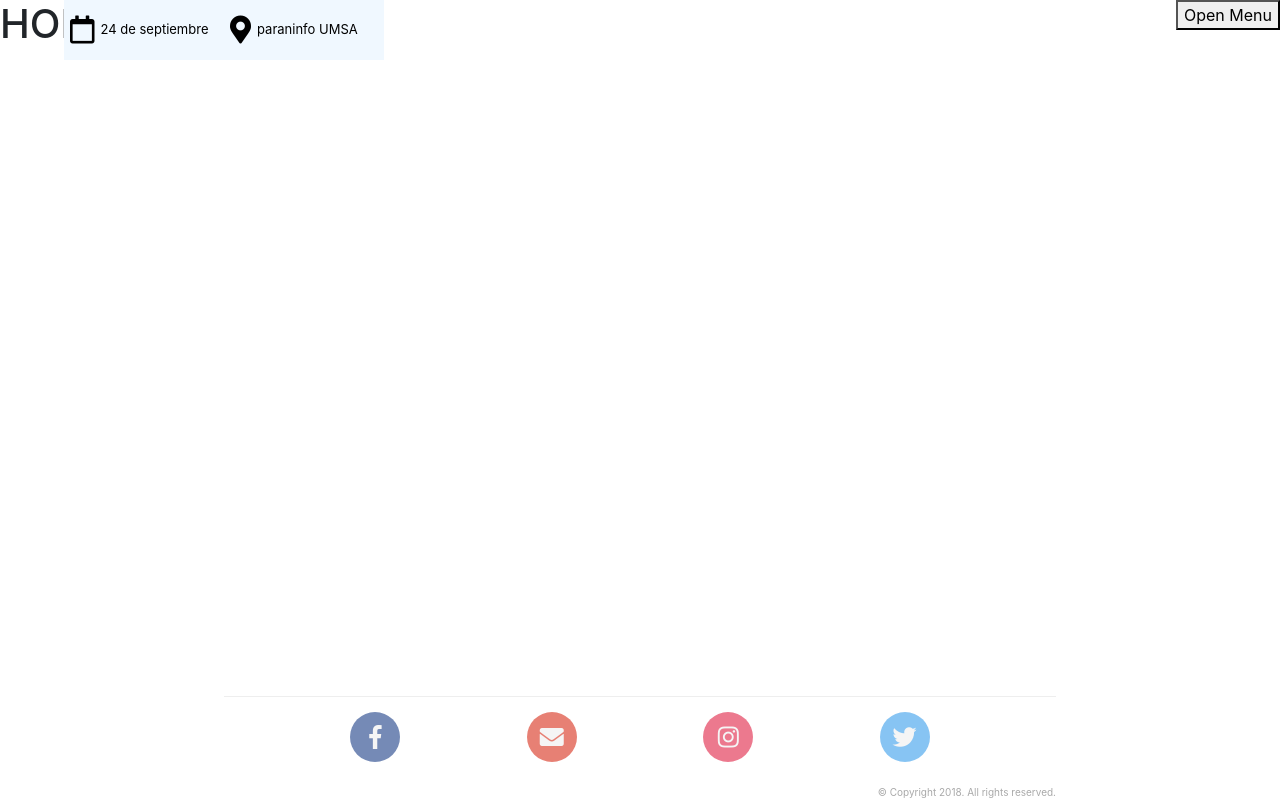
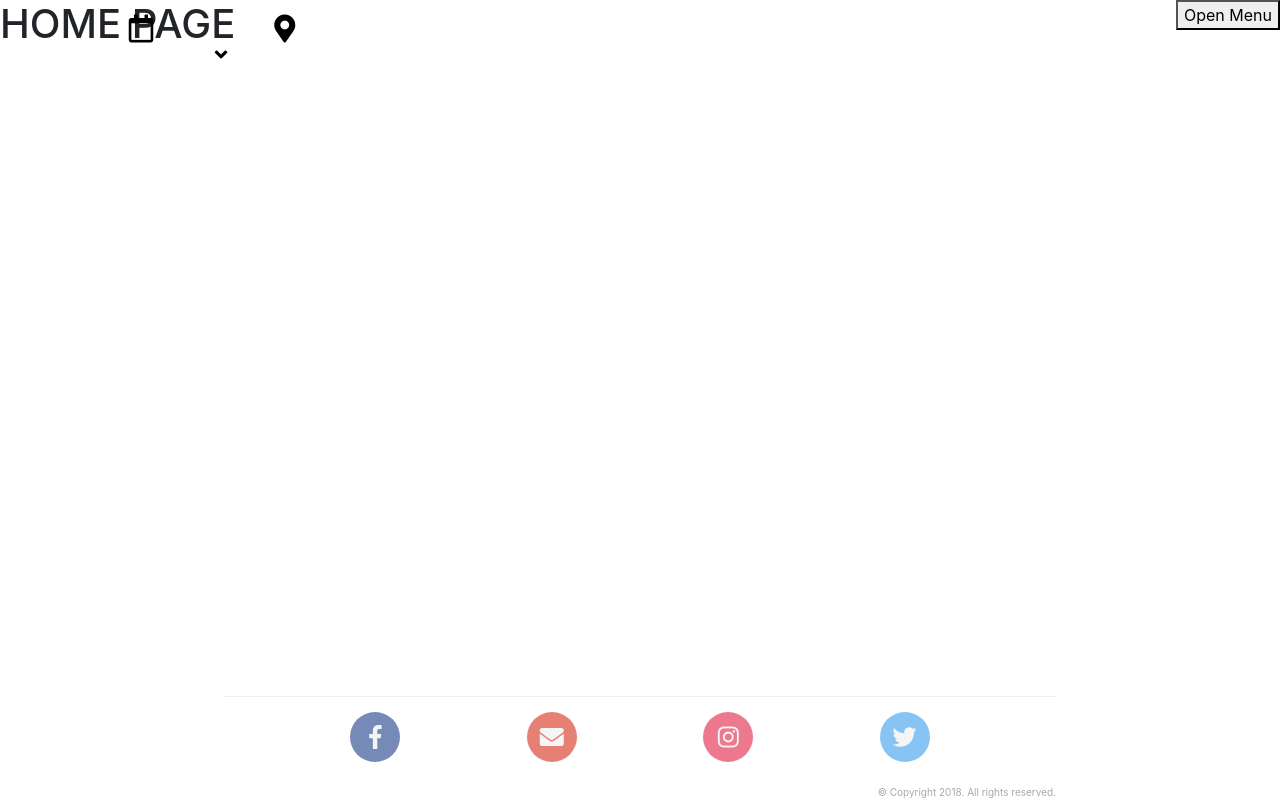
Before and after one commit to TEDxUMSA-2018/frontend, a React app: page / in a window 1280 px wide. Built offline with nearby package versions, Linux system fonts and the light colour scheme.

Commit message:
added event component icons and their respective animations

```diff
--- a/src/App.css
+++ b/src/App.css
@@ -112,17 +112,28 @@
     width: 25%;
     margin-left: 5%; }
     .header .event-container .event-details {
-      background-color: aliceblue;
+      position: absolute;
       width: inherit; }
       .header .event-container .event-details .base {
-        display: flex; }
+        display: flex;
+        flex-flow: row wrap; }
         .header .event-container .event-details .base .left-side, .header .event-container .event-details .base .righ-side {
+          display: flex;
+          justify-content: center;
           width: 50%; }
+        .header .event-container .event-details .base .bottom {
+          display: flex;
+          justify-content: center;
+          width: 100%;
+          height: 7px; }
+          .header .event-container .event-details .base .bottom .bottom-content {
+            position: absolute;
+            bottom: 0; }
 
 .icon-detail {
   display: flex;
   flex-direction: row;
-  justify-content: flex-start;
+  justify-content: center;
   align-items: center;
   height: 100%; }
 
--- a/src/common/Animation.js
+++ b/src/common/Animation.js
@@ -1,23 +1,24 @@
-import { Observable, defer, interval, of } from 'rxjs';
-import { animationFrame } from 'rxjs/scheduler/animationFrame';
-
-import "rxjs/add/operator/map";
-import "rxjs/add/operator/takeWhile";
+import { defer, interval, animationFrameScheduler } from 'rxjs';
+import { map, takeWhile } from 'rxjs/operators';
 
 // Exported Functions
 
 const animate = (time, easingF, dist) =>
-    duration(time).map(mapEasingF(easingF)).map(distance(dist));
+    duration(time)
+        .pipe(
+            map(mapEasingF(easingF)),
+            map(distance(dist))
+        );
 
 export { animate };
 
 // Internal Functions
 
-const msElapsed = (scheduler = animationFrame) => (
+const msElapsed = (scheduler = animationFrameScheduler) => (
     defer(() => {
         const start = scheduler.now();
         return interval(0, scheduler)
-            .map(() => scheduler.now() - start);
+            .pipe(map(() => scheduler.now() - start));
     })
 );
 
@@ -25,8 +26,10 @@ const distance = (d) => (t) => t * d;
 
 const duration = (ms) =>
     msElapsed()
-        .map(ems => ems / ms)
-        .takeWhile(t => t <= 1);
+        .pipe(
+            map(ems => ems / ms),
+            takeWhile(t => t <= 1)
+        );
 
 
 const mapEasingF = (easingFunction) => {
--- a/src/common/Header.js
+++ b/src/common/Header.js
@@ -3,10 +3,9 @@ import React from 'react';
 import OverlayNavbar from './OverlayNavbar';
 import IconDetail from './IconDetail';
 import { animate } from './Animation';
-import styled from 'styled-components';
 
 export default class Header extends React.Component{
-    openAnimationTime = 300;
+    openAnimationTime = 400;
     baseHeight = 60;
     contentHeight = 240;
     state = {
@@ -16,35 +15,33 @@ export default class Header extends React.Component{
 
     baseIconSize = {text: "13px", icon: "28px"};
     render(){
-        const EventDetails = styled.div`
-            position: absolute;
-            top: ${this.state.eventHeight}px;
-            height: ${this.baseHeight + this.contentHeight}px;
-        `;
-        const EventContainer = styled.div`
-            height: ${this.baseHeight}px;
-        `;
-        const Content = styled.div`
-            height: ${this.contentHeight}px;
-        `;
-        const Base = styled.div`
-            height: ${this.baseHeight}px;
-        `;
         return (
             <div className='header'>
-                <EventContainer className='event-container'>
-                    <EventDetails
+                <div
+                    className='event-container'
+                    style={{height: this.baseHeight}}>
+                    <div
                         className="event-details"
-                        onClick={this.toggleEvent}>
-                        <Content className="content">
-                            content
-                        </Content>
-                        <Base className="base">
+                        style={{
+                            top: this.state.eventHeight + "px",
+                            height: (this.baseHeight + this.contentHeight + 10) + "px"
+                        }}
+                        onClick={this.toggleEvent.bind(this)}>
+                        <div
+                            className="content"
+                            style={{height: this.contentHeight + "px"}}>
+                            conten
+                        </div>
+                        <div
+                            className="base"
+                            style={{height: this.baseHeight}}>
                             <div className="left-side">
                                 <IconDetail
                                     text="24 de septiembre"
                                     icon="far fa-calendar"
                                     size={this.baseIconSize}
+                                    animationTime = {this.openAnimationTime}
+                                    displayText = {this.state.eventOpen}
                                 />
                             </div>
                             <div className="right-side">
@@ -52,16 +49,26 @@ export default class Header extends React.Component{
                                     text="paraninfo UMSA"
                                     icon="fas fa-map-marker-alt"
                                     size={this.baseIconSize}
+                                    animationTime = {this.openAnimationTime}
+                                    displayText = {this.state.eventOpen}
                                 />
                             </div>
-                        </Base>
-                    </EventDetails>
-                </EventContainer>
+                            <div className="bottom">
+                                <div className="bottom-content">
+                                    <IconDetail
+                                        icon="fas fa-angle-down"
+                                        size={{icon: "20px"}}
+                                    />
+                                </div>
+                            </div>
+                        </div>
+                    </div>
+                </div>
                 <OverlayNavbar />
             </div>
         )
     }
-    toggleEvent =  ()  => {
+    toggleEvent = (ex) => {
         const duration = this.openAnimationTime;
         if(this.state.eventOpen) {
             animate(duration,'easeOutQuad', 240).subscribe(x => {
--- a/src/common/IconDetail.js
+++ b/src/common/IconDetail.js
@@ -1,26 +1,66 @@
 import React from 'react';
 import styled from 'styled-components';
+import { animate } from './Animation';
 
 
-const IconDetail = (props) => {
+export default class IconDetail extends React.Component{
+    constructor(props) {
+        super(props);
+        const textWidth = (props.displayText === undefined || props.displayText )?100:0;
+        const opacity = (props.displayText === undefined || props.displayText )?1:0;
+        this.state = {
+            minTextWidth: textWidth,
+            opacity: opacity
+        }
+    }
+
+    render () {
         const Icon = styled.div`
-        padding-left: 6px;
-        color: ${(props.color)? props.color : "black"}
-        font-size: ${ props.size.icon };
+            color: ${(this.props.color)? this.props.color : "black"}
+            font-size: ${ this.props.size.icon };
+            min-width: 10%;
         `;
         const Text = styled.div`
             padding-left: 6px;
-        color: ${(props.color)? props.color : "black"}
-        font-size: ${ props.size.text };
+            color: ${(this.props.color)? this.props.color : "black"}
+            font-size: ${ this.props.size.text };
+            opacity: ${this.state.opacity};
+            max-width: ${this.state.minTextWidth}%;
         `;
         return (
             <div className="icon-detail">
                 <Icon>
-                <i className={props.icon} />
+                    <i className={this.props.icon} />
                 </Icon>
-            <Text>{props.text}</Text>
+                <Text>{this.props.text}</Text>
             </div>
-    );
+        )
+    };
+    componentDidUpdate(prevProps, prevState) {
+        if (prevProps.displayText !== this.props.displayText) {
+            const duration = this.props.animationTime;
+            let textWidth = (pos) => (1-pos)*100;
+            let opacity = (pos) => (1-pos);
+            if ( this.props.displayText) {
+                textWidth = (pos) => pos*100;
+                opacity = (pos) => pos;
             }
-
-export default IconDetail;
+            animate((duration)? duration: 300,'easeOutQuad', 1)
+                .subscribe(pos => {
+                    this.setState({
+                        minTextWidth: textWidth(pos),
+                        opacity: opacity(pos)
+                    })
+                })
+        }
+    }
+    shouldComponentUpdate(nextProps, nextState) {
+        if ( nextProps.displayText != null && nextProps.displayText !== this.props.displayText) {
+            return true;
+        }
+        if ( nextState.minTextWidth !== this.state.minTextWidth ) {
+            return true;
+        }
+        return false;
+    }
+}
--- a/styles/common/_header.scss
+++ b/styles/common/_header.scss
@@ -8,14 +8,27 @@
     width: 25%;
     margin-left: 5%;
     .event-details {
-      background-color: aliceblue;
+      position: absolute;
       width: inherit;
       .content {
       }
       .base {
         display: flex;
+        flex-flow: row wrap;
         .left-side, .righ-side {
+          display: flex;
+          justify-content: center;
           width: 50%;
+        }
+        .bottom {
+          display: flex;
+          justify-content: center;
+          width: 100%;
+          height: 7px;
+          .bottom-content {
+            position: absolute;
+            bottom: 0;
+          }
         }
       }
     }
--- a/styles/common/_icon-detail.scss
+++ b/styles/common/_icon-detail.scss
@@ -2,7 +2,7 @@
 .icon-detail {
   display: flex;
   flex-direction: row;
-  justify-content: flex-start;
+  justify-content: center;
   align-items: center;
   height: 100%;
 }
```
Also changed, not shown: 2 other files (tests, documents, lock files or other folders). Lines whose indentation alone changed are shown as unchanged.
